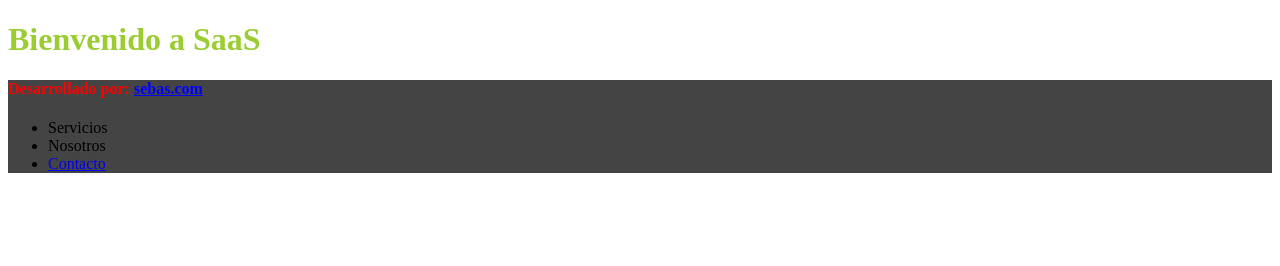
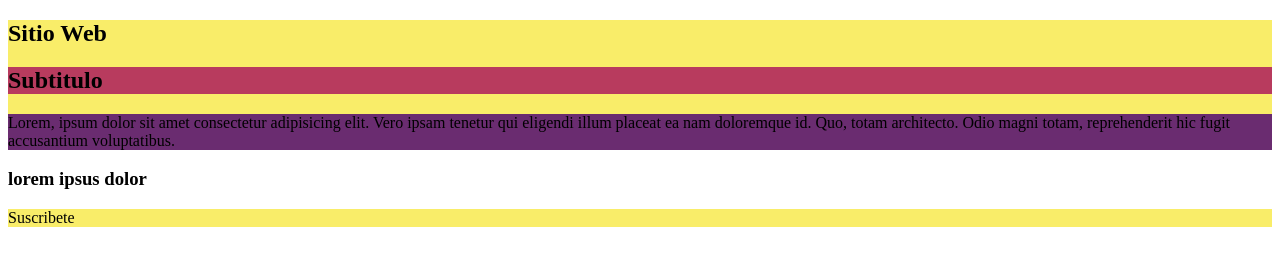
Before and after one commit to juseruhe/sass, a plain HTML site: page index.html in a window 1280 px wide. Drawn offline with Linux system fonts and the light colour scheme.

Commit message:
SASS Variables

```diff
--- a/index.html
+++ b/index.html
@@ -8,27 +8,19 @@
 </head>
 <body>
 
-<h1>Bienvenido a SaaS</h1>
+<section>
+<h1>Sitio Web</h1>
+<h2>Subtitulo</h2>
+<p>Lorem, ipsum dolor sit amet consectetur adipisicing elit. Vero ipsam tenetur qui eligendi illum placeat ea nam doloremque id. Quo, totam architecto. Odio magni totam, reprehenderit hic fugit accusantium voluptatibus.</p>
+</section>
 
 <footer>
-    <h4>Desarrollado por:  <a href="#">sebas.com</a> </h4>
-
-    <div>
-     <ul>
-
-   <li>Servicios</li>
-   <li>Nosotros</li>
-   <li> <a href="#">Contacto</a></li>
-
-     </ul>
+    <h3>lorem ipsus dolor</h3>
+    <p>Suscribete</p>
+</footer>
 
 
 
-    </div>
-
-
-
-</footer>
 
 
 
--- a/sass/estilos.scss
+++ b/sass/estilos.scss
@@ -1,14 +1,33 @@
-h1{
-    color: yellowgreen;
+// Variables
+
+$ColorUno: #f9ed69;
+$ColorDos: #b83b5e;
+$ColorTres: #6a2c70;
+$ColorCuatro: orange;
+
+
+
+section{
+
+    background: $ColorUno;
+    h1{
+        background: $ColorUno;
+
+    }
+
+    h2{
+        background: $ColorDos;
+    }
+
+    p{
+        background: $ColorTres;
+    }
 }
 
 footer{
 
-    background: #444;
-    h4{
-        color:red;
-        a{
-            color:blue;
-        }
+    p{
+        background: $ColorUno;
     }
+
 }
```
Also changed, not shown: css/estilos.css, 1 other file.
